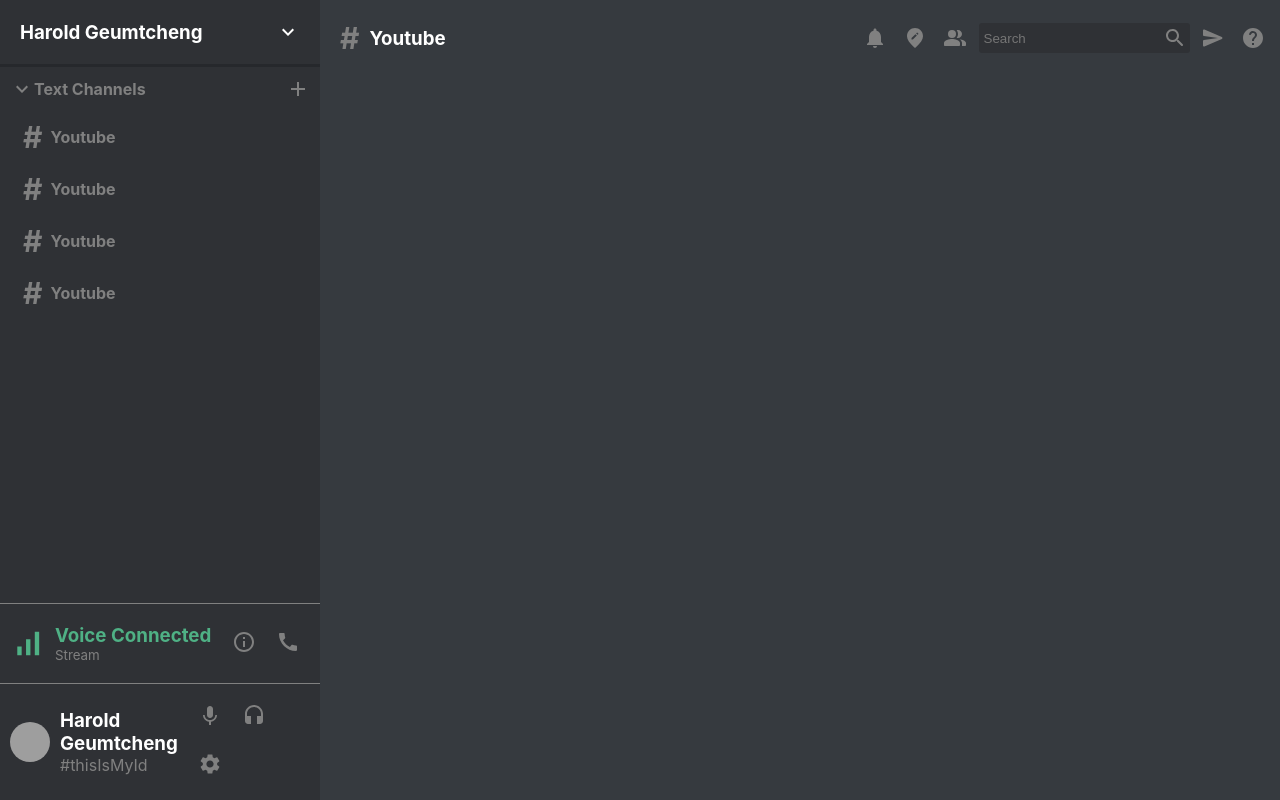
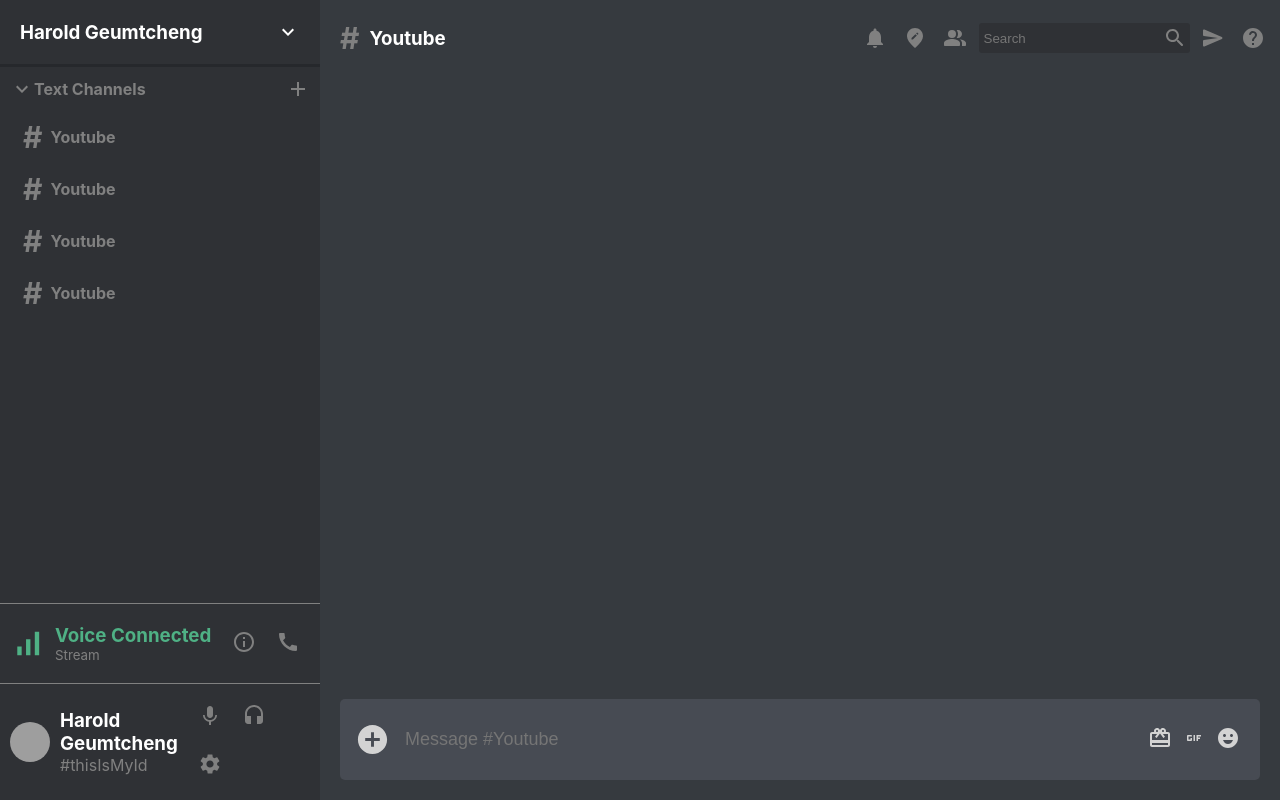
Before and after one commit to Harold-debug/discord-clone, a React (Create React App) app: page / in a window 1280 px wide. Built offline with nearby package versions, Linux system fonts and the light colour scheme; grey boxes are pictures that could not be loaded.

Commit message:
built out the chat input UI

```diff
--- a/src/Chat.css
+++ b/src/Chat.css
@@ -3,4 +3,37 @@
   flex-direction: column;
   flex: 0.75;
   background-color: #363a3f;
+  height: 100vh;
 }
+.chat_messages {
+  flex: 1;
+}
+.chat_input {
+  color: lightgray;
+  display: flex;
+  align-items: center;
+  justify-content: space-between;
+  padding: 15px;
+  border-radius: 5px;
+  margin: 20px;
+  border-top: 20px;
+  background-color: #474b53;
+}
+.chat_input > form > input {
+  padding: 15px;
+  border: none;
+  width: 100%;
+  background: transparent;
+  outline-width: 0;
+  color: white;
+  font-size: large;
+}
+.chat_input > form {
+  flex: 1;
+}
+.chat_inputButton {
+  display: none;
+}
+.chat_inputIcons > .MuiSvgIcon-root {
+  padding: 5px;
+}
--- a/src/Chat.js
+++ b/src/Chat.js
@@ -1,10 +1,31 @@
 import React from "react";
 import "./Chat.css";
 import ChatHeader from "./ChatHeader";
+import AddCircleIcon from "@mui/icons-material/AddCircle";
+import CardGiftcardIcon from "@mui/icons-material/CardGiftcard";
+import GifIcon from "@mui/icons-material/Gif";
+import EmojiEmotionsIcon from "@mui/icons-material/EmojiEmotions";
+
 function Chat() {
   return (
     <div className="chat">
       <ChatHeader />
+
+      <div className="chat_messages"></div>
+      <div className="chat_input">
+        <AddCircleIcon fontSize="large" />
+        <form>
+          <input placeholder="Message #Youtube" />
+          <button className="chat_inputButton" type="submit">
+            Send Message
+          </button>
+        </form>
+        <div className="chat_inputIcons">
+          <CardGiftcardIcon />
+          <GifIcon />
+          <EmojiEmotionsIcon />
+        </div>
+      </div>
     </div>
   );
 }
--- a/src/ChatHeader.js
+++ b/src/ChatHeader.js
@@ -21,7 +21,7 @@ function ChatHeader() {
         <PeopleAltRoundedIcon />
 
         <div className="chatHeader_search">
-          <input type="text" placeholder="Search" name="" id="" />
+          <input placeholder="Search" />
           <SearchRoundedIcon />
         </div>
         <SendRoundedIcon />
```
